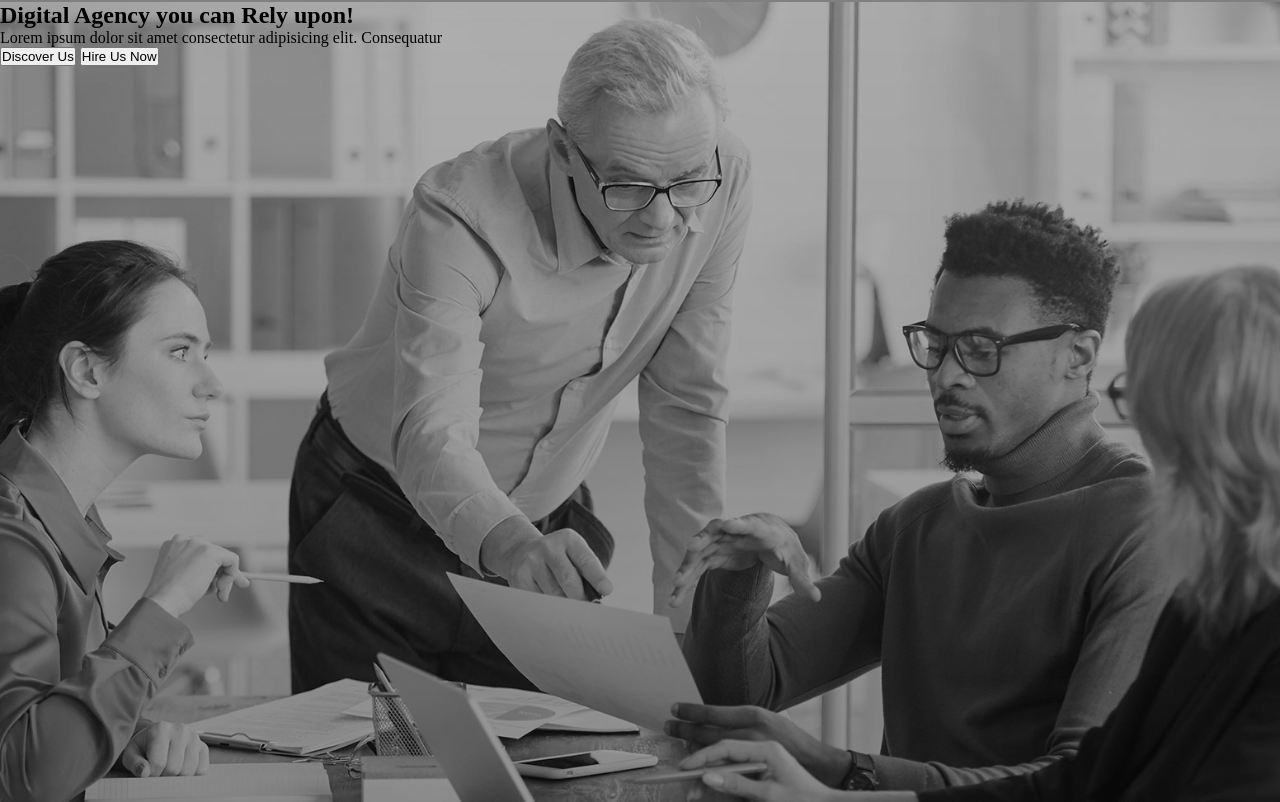
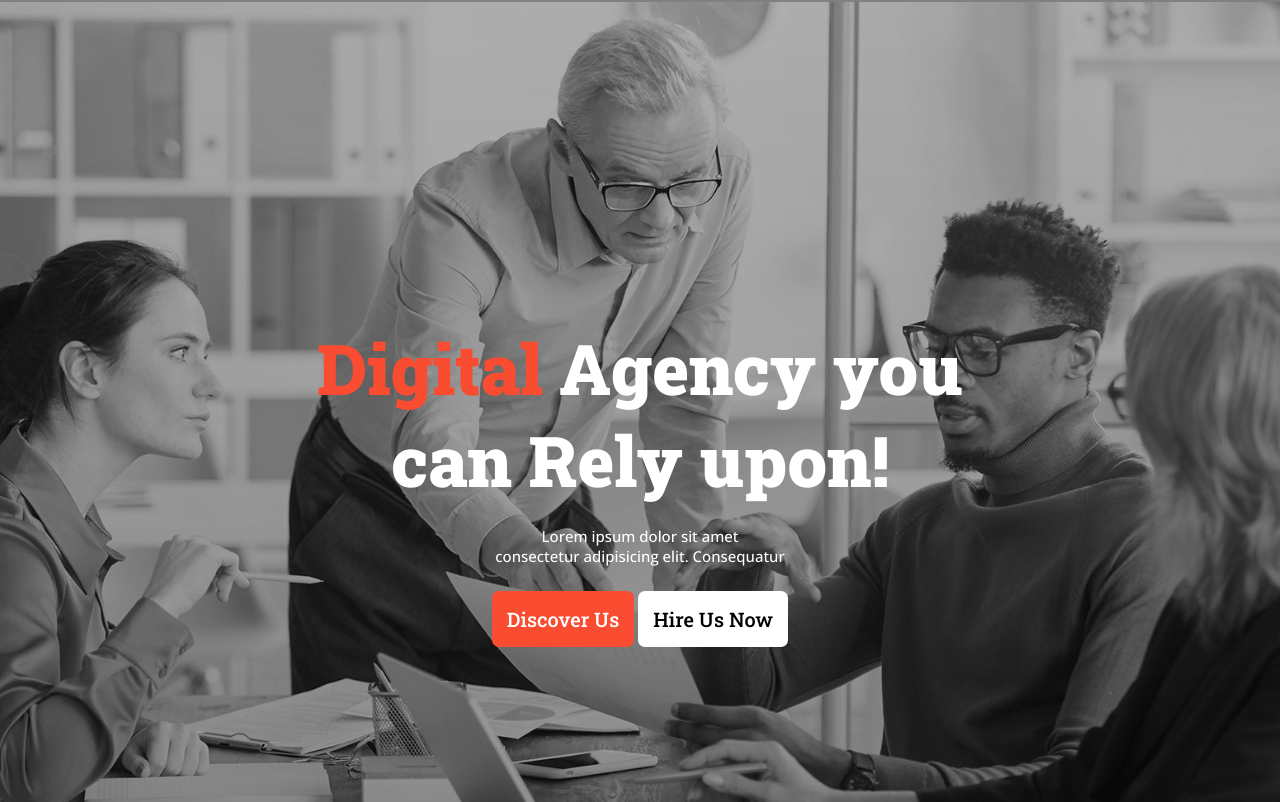
Before and after one commit to Forhad5194/Agency-web, a plain HTML site: page index.html in a window 1280 px wide. Shown: the part 47-849 px from the top of the page. Drawn offline with nearby package versions, Linux system fonts and the light colour scheme.

Commit message:
Banner section ready

```diff
--- a/Asstes/Css/style.css
+++ b/Asstes/Css/style.css
@@ -41,5 +41,49 @@
     background-size: cover;
 
 }
+.banner-info{
+    text-align: center;
+    padding-top: 25%;
+}
+.banner-info h2{
+   font-size: 70px;
+   font-weight: 900;
+   font-family: 'Roboto Slab', serif;
+   color: white;
+}
+.banner-info h2 span{
+    color: #F94C30;
+}
+.banner-info p{
+    font-size: 15px;
+    font-weight: 500;
+    color: #ffffff;
+    font-family: 'Open Sans', sans-serif;
+    margin-top: 20px;
+
+}
+.A-btn{
+    background-color: #F94C30;
+    padding: 15px 15px;
+    border: none;
+    margin-top: 25px;
+    border-radius: 7px;
+    cursor: pointer;
+    font-size: 20px;
+    font-weight: 500;
+    font-family: 'Roboto Slab', serif ;
+    color: #ffffff;
+}
+.A-bt{
+    background-color: #ffffff;
+    padding: 15px 15px;
+    border: none;
+    margin-top: 25px;
+    border-radius: 7px;
+    font-size: 20px;
+    font-weight: 500;
+    font-family: 'Roboto Slab', serif ;
+    cursor: pointer;
+}
 
 /* Banner part css end */
--- a/index.html
+++ b/index.html
@@ -7,6 +7,9 @@
     <link rel="preconnect" href="https://fonts.googleapis.com">
     <link rel="preconnect" href="https://fonts.gstatic.com" crossorigin>
     <link href="https://fonts.googleapis.com/css2?family=Open+Sans:wght@300;400;500;600;700;800&display=swap" rel="stylesheet">
+    <link rel="preconnect" href="https://fonts.googleapis.com">
+    <link rel="preconnect" href="https://fonts.gstatic.com" crossorigin>
+    <link href="https://fonts.googleapis.com/css2?family=Roboto+Slab:wght@500;600;700;800;900&display=swap" rel="stylesheet">
     <!-- google font link End  -->
     <!-- Css link part start -->
     <link rel="stylesheet" href="./Asstes/Css/style.css">
@@ -34,10 +37,10 @@
         <section>
             <div class="banner-container">
                 <div class="banner-info">
-                    <h2>Digital Agency you can Rely upon!</h2>
-                     <p>Lorem ipsum dolor sit amet consectetur adipisicing elit. Consequatur </p>
-                     <button>Discover Us </button>
-                     <button>Hire Us Now</button>
+                    <h2> <span>Digital</span> Agency you <br> can Rely upon!</h2>
+                     <p>Lorem ipsum dolor sit amet <br> consectetur adipisicing elit. Consequatur </p>
+                     <button class="A-btn">Discover Us </button>
+                     <button class="A-bt">Hire Us Now</button>
                 </div>
             </div>
         </section>
```
